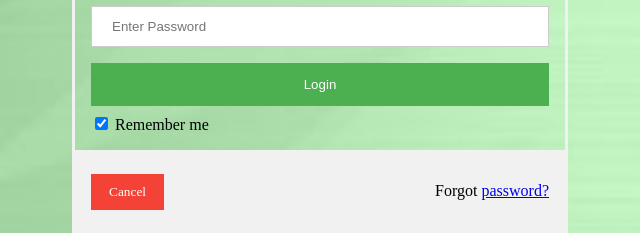
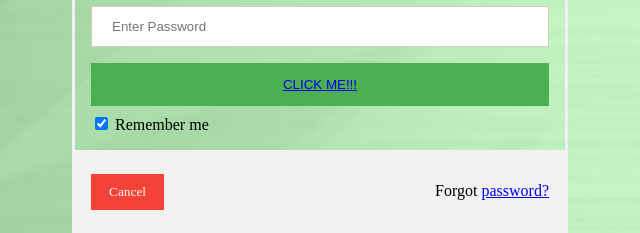
Before and after one commit to sherlinecalista/employ.github.io, a plain HTML site: page index1.html in a window 1280 px wide. Shown: the part 181-414 px from the top of the page, 320-960 px from the left. Drawn offline with Linux system fonts and the light colour scheme.

Commit message:
Update index1.html

```diff
--- a/index1.html
+++ b/index1.html
@@ -174,7 +174,7 @@ span.psw {
 
 
 
-    <button type="submit" font-family: Aclonica>Login</button>
+    <button class="button"><a href="offer.html" color="black">CLICK ME!!!</a></button>
 
     <label>
 
```
